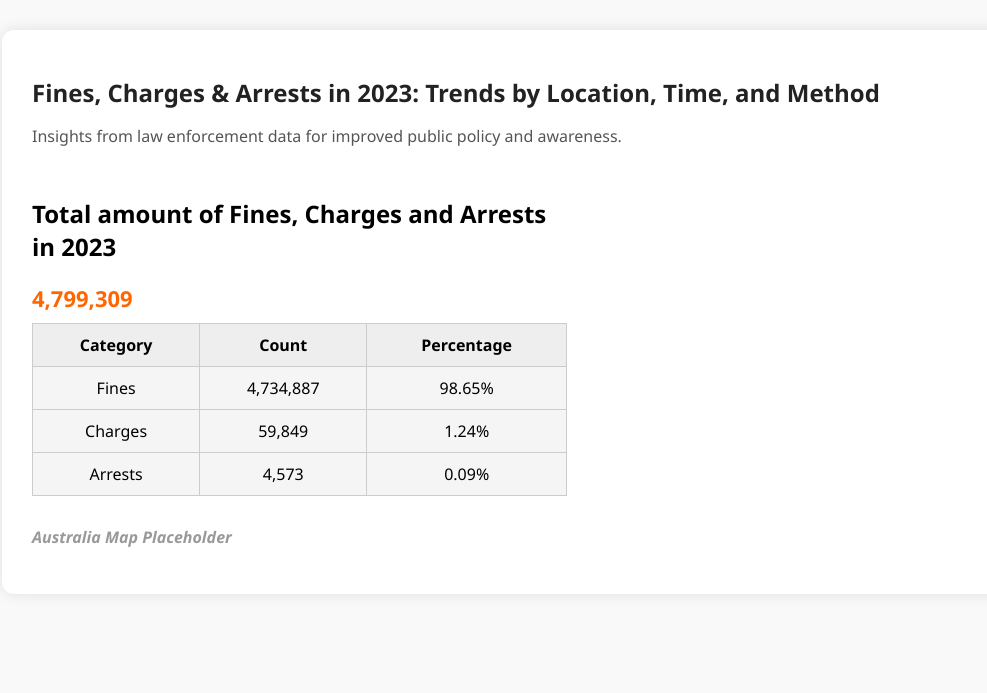
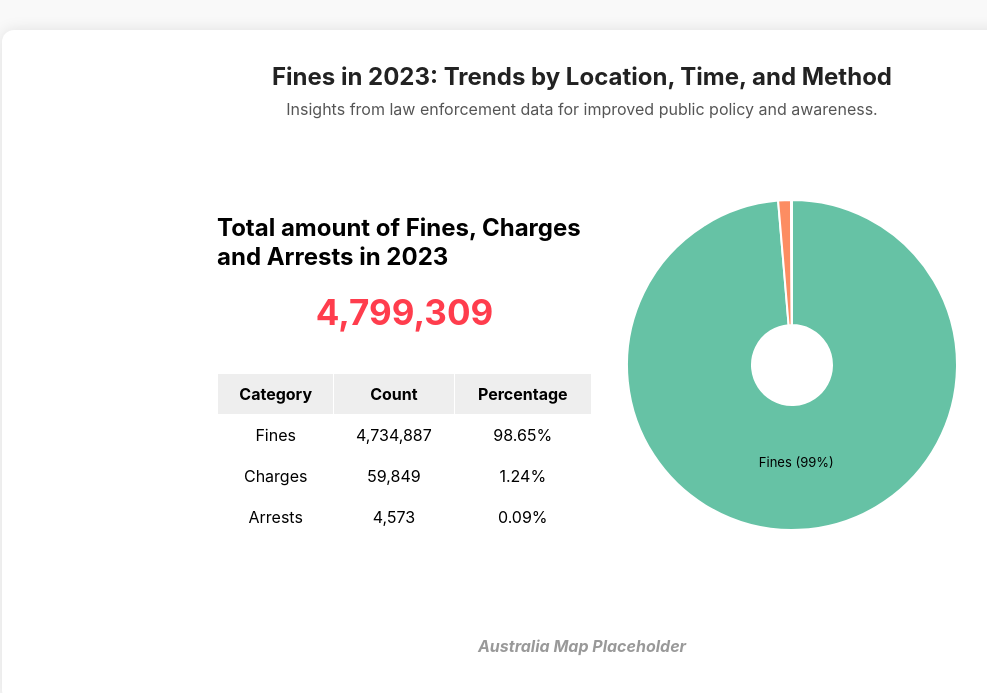
Before and after one commit to Random564456/DV13_07, a plain HTML site: page index.html in a window 1280 px wide. Shown: the whole page, without its empty margins (58-1045 px from the left). Drawn offline with nearby package versions, Linux system fonts and the light colour scheme; no server answers; a web font is replaced by a local one.

Commit message:
Added styling to align with design

```diff
--- a/index.html
+++ b/index.html
@@ -4,13 +4,14 @@
   <meta charset="UTF-8">
   <title>Fines in 2023: Trends by Location, Time, and Method</title>
   <link rel="stylesheet" href="styles/style.css">
-  <script src="https://d3js.org/d3.v7.min.js"></script>
+  <link rel="preconnect" href="https://rsms.me/">
+  <link rel="stylesheet" href="https://rsms.me/inter/inter.css">
 </head>
 <body>
   <div class="container">
     <!-- HEADER DIV -->
     <div class="header">
-      <h1>Fines, Charges & Arrests in 2023: Trends by Location, Time, and Method</h1>
+      <h1>Fines in 2023: Trends by Location, Time, and Method</h1>
       <p class="subheading">Insights from law enforcement data for improved public policy and awareness.</p>
     </div>
 
@@ -47,7 +48,6 @@
           </tbody>
         </table>
       </div>
-
       <!-- PIE CHART DIV -->
       <div class="chart" id="pie-chart"></div>
     </div>
@@ -57,7 +57,7 @@
       <p><strong>Australia Map Placeholder</strong> </p>
     </div>
   </div>
-
+  <script src="https://d3js.org/d3.v7.min.js"></script>
   <script src="scripts/script.js"></script>
 </body>
 </html>
--- a/scripts/script.js
+++ b/scripts/script.js
@@ -1,7 +1,7 @@
-d3.csv("data/summary_FCA.csv", d3.autoType).then(data => {
+d3.csv("data_1/summary_FCA.csv", d3.autoType).then(data => {
   const total = d3.sum(data, d => d.Count);
 
-  const width = 400, height = 400, radius = Math.min(width, height) / 2;
+  const width = 350, height = 350, radius = Math.min(width, height) / 2;
 
   const svg = d3.select("#pie-chart")
     .append("svg")
@@ -18,7 +18,7 @@ d3.csv("data/summary_FCA.csv", d3.autoType).then(data => {
     .value(d => d.Count);
 
   const arc = d3.arc()
-    .innerRadius(0)
+    .innerRadius(40)
     .outerRadius(radius - 10);
 
   const pieData = pie(data);
@@ -42,6 +42,7 @@ d3.csv("data/summary_FCA.csv", d3.autoType).then(data => {
     .text(d => `${d.data.Category} (${Math.round((d.data.Count / total) * 100)}%)`)
     .attr("transform", d => `translate(${arc.centroid(d)})`)
     .style("text-anchor", "middle")
+    .style("font-family", "Inter")
     .style("font-size", "13px")
     .style("fill", "#000");
 });
--- a/styles/style.css
+++ b/styles/style.css
@@ -1,17 +1,31 @@
 body {
-  font-family: 'Segoe UI', Tahoma, Geneva, Verdana, sans-serif;
+  font-family: Inter, sans-serif;
+  font-feature-settings: 'liga' 1, 'calt' 1; /* fix for Chrome */
   background-color: #f9f9f9;
   margin: 0;
   padding: 0;
 }
 
+
 .container {
+  display: flex;
+  flex-direction: column;
+  align-items: center;
   max-width: 1100px;
   margin: 30px auto;
   padding: 30px;
   background: #fff;
   border-radius: 12px;
   box-shadow: 0 0 15px rgba(0,0,0,0.1);
+  gap: 50px;
+}
+
+.header {
+  display: flex;
+  flex-direction: column;
+  justify-content: center;
+  align-items: center;
+  line-height: 1px;
 }
 
 .header h1 {
@@ -27,32 +41,38 @@ body {
 /* Flex container for summary and chart */
 .summary-chart {
   display: flex;
-  justify-content: space-between;
-  gap: 30px;
+  justify-self: center;
+  align-items: center;
   flex-wrap: wrap;
+  margin-left: 20px;
 }
 
 /* Left side - summary */
 .summary {
   flex: 1;
-  min-width: 320px;
+  justify-items: center;
+  max-width: 400px;
+}
+
+summary h1, h3 {
+  padding-bottom: 30px;
 }
 
 .total-count {
-  font-size: 22px;
-  color: #ff6600;
-  margin: 10px 0;
+  font-size: 35px;
+  color: #FF3D4D;
+  margin: 10px;
 }
 
 table {
   width: 100%;
   border-collapse: collapse;
   margin-top: 10px;
-  background: #f5f5f5;
+  background: #ffffff;
 }
 
 table, th, td {
-  border: 1px solid #ccc;
+  border: 1px solid #ffffff;
 }
 
 th {
@@ -67,8 +87,12 @@ th, td {
 /* Right side - chart */
 .chart {
   flex: 1;
-  min-width: 300px;
-  height: 300px;
+  align-self: center;
+}
+
+.chart * {
+  display: flex;
+  justify-self: flex-end;
 }
 
 .placeholder {
```
